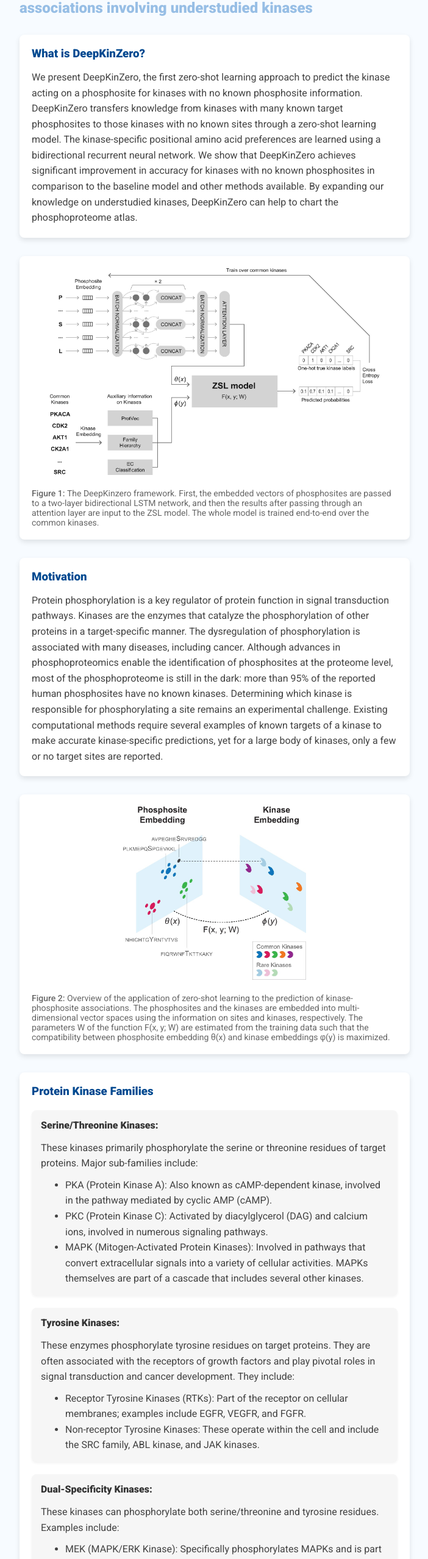
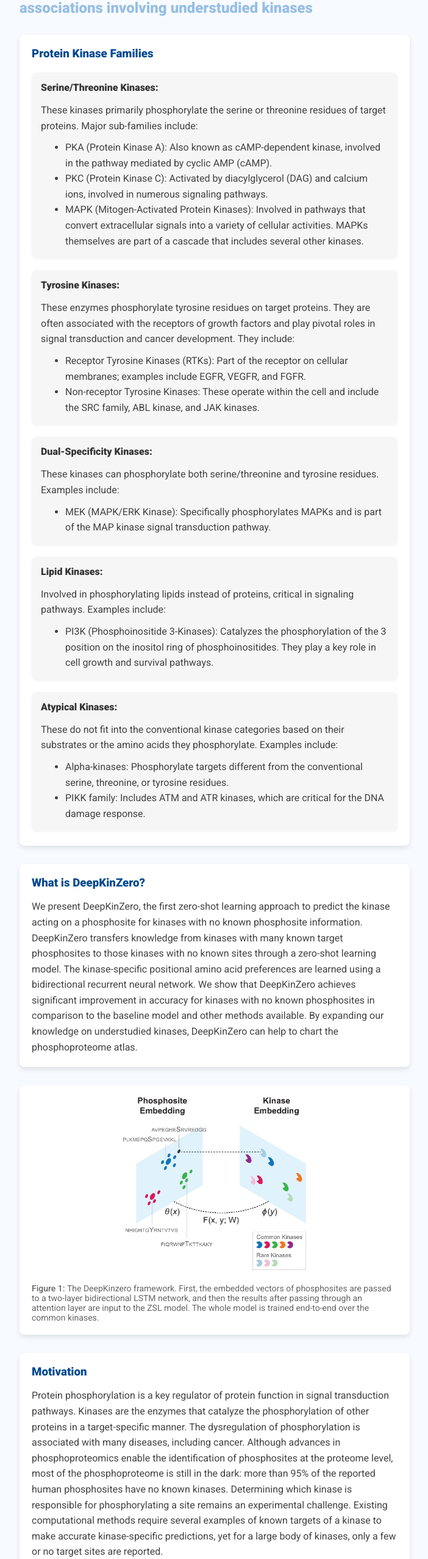
Before and after one commit to yesencan/ENS491-Project, a React (Create React App) app in the folder client/: page /about in a window 1280 px wide. Shown: the part 129-2686 px from the top of the page at 61% size, without its empty margins (288-990 px from the left). Built offline with nearby package versions, Linux system fonts and the light colour scheme; a web font is replaced by a local one.

Commit message:
Add about team

```diff
--- a/client/src/pages/About.jsx
+++ b/client/src/pages/About.jsx
@@ -126,32 +126,6 @@ const AboutPage = () => {
       <ContentContainer>
         <Subtitle>Zero-shot learning for predicting kinase-phosphosite associations involving understudied kinases</Subtitle>
         <Section>
-          <SectionTitle>What is DeepKinZero?</SectionTitle>
-          <Paragraph>
-            We present DeepKinZero, the first zero-shot learning approach to predict the kinase acting on a phosphosite for kinases with no known phosphosite information. DeepKinZero transfers knowledge from kinases with many known target phosphosites to those kinases with no known sites through a zero-shot learning model. The kinase-specific positional amino acid preferences are learned using a bidirectional recurrent neural network. We show that DeepKinZero achieves significant improvement in accuracy for kinases with no known phosphosites in comparison to the baseline model and other methods available. By expanding our knowledge on understudied kinases, DeepKinZero can help to chart the phosphoproteome atlas.
-          </Paragraph>
-        </Section>
-        <ImageSection>
-          <Figure src={Figure1} alt="ZSL Model Architecture" width="90%" />
-          <FigureDescription>
-            <FigureLabel>Figure 1: </FigureLabel>
-            <FigureText>The DeepKinzero framework. First, the embedded vectors of phosphosites are passed to a two-layer bidirectional LSTM network, and then the results after passing through an attention layer are input to the ZSL model. The whole model is trained end-to-end over the common kinases.</FigureText>
-          </FigureDescription>
-        </ImageSection>
-        <Section>
-          <SectionTitle>Motivation</SectionTitle>
-          <Paragraph>
-            Protein phosphorylation is a key regulator of protein function in signal transduction pathways. Kinases are the enzymes that catalyze the phosphorylation of other proteins in a target-specific manner. The dysregulation of phosphorylation is associated with many diseases, including cancer. Although advances in phosphoproteomics enable the identification of phosphosites at the proteome level, most of the phosphoproteome is still in the dark: more than 95% of the reported human phosphosites have no known kinases. Determining which kinase is responsible for phosphorylating a site remains an experimental challenge. Existing computational methods require several examples of known targets of a kinase to make accurate kinase-specific predictions, yet for a large body of kinases, only a few or no target sites are reported.
-          </Paragraph>
-        </Section>
-        <ImageSection>
-          <Figure src={Figure2} alt="Phosphosite and Kinase Embedding" width="50%" />
-          <FigureDescription>
-            <FigureLabel>Figure 2: </FigureLabel>
-            <FigureText>Overview of the application of zero-shot learning to the prediction of kinase-phosphosite associations. The phosphosites and the kinases are embedded into multi-dimensional vector spaces using the information on sites and kinases, respectively. The parameters W of the function F(x, y; W) are estimated from the training data such that the compatibility between phosphosite embedding θ(x) and kinase embeddings φ(y) is maximized.</FigureText>
-          </FigureDescription>
-        </ImageSection>
-        <Section>
           <SectionTitle>Protein Kinase Families</SectionTitle>
           <KinaseSection>
             <strong>Serine/Threonine Kinases:</strong>
@@ -198,6 +172,42 @@ const AboutPage = () => {
             </Paragraph>
           </KinaseSection>
         </Section>
+        <Section>
+          <SectionTitle>What is DeepKinZero?</SectionTitle>
+          <Paragraph>
+            We present DeepKinZero, the first zero-shot learning approach to predict the kinase acting on a phosphosite for kinases with no known phosphosite information. DeepKinZero transfers knowledge from kinases with many known target phosphosites to those kinases with no known sites through a zero-shot learning model. The kinase-specific positional amino acid preferences are learned using a bidirectional recurrent neural network. We show that DeepKinZero achieves significant improvement in accuracy for kinases with no known phosphosites in comparison to the baseline model and other methods available. By expanding our knowledge on understudied kinases, DeepKinZero can help to chart the phosphoproteome atlas.
+          </Paragraph>
+        </Section>
+        <ImageSection>
+          <Figure src={Figure2} alt="Phosphosite and Kinase Embedding" width="50%" />
+          <FigureDescription>
+            <FigureLabel>Figure 1: </FigureLabel>
+            <FigureText>The DeepKinzero framework. First, the embedded vectors of phosphosites are passed to a two-layer bidirectional LSTM network, and then the results after passing through an attention layer are input to the ZSL model. The whole model is trained end-to-end over the common kinases.</FigureText>
+          </FigureDescription>
+        </ImageSection>
+        <Section>
+          <SectionTitle>Motivation</SectionTitle>
+          <Paragraph>
+            Protein phosphorylation is a key regulator of protein function in signal transduction pathways. Kinases are the enzymes that catalyze the phosphorylation of other proteins in a target-specific manner. The dysregulation of phosphorylation is associated with many diseases, including cancer. Although advances in phosphoproteomics enable the identification of phosphosites at the proteome level, most of the phosphoproteome is still in the dark: more than 95% of the reported human phosphosites have no known kinases. Determining which kinase is responsible for phosphorylating a site remains an experimental challenge. Existing computational methods require several examples of known targets of a kinase to make accurate kinase-specific predictions, yet for a large body of kinases, only a few or no target sites are reported.
+          </Paragraph>
+        </Section>
+        <ImageSection>
+          <Figure src={Figure1} alt="ZSL Model Architecture" width="50%" />
+          <FigureDescription>
+            <FigureLabel>Figure 2: </FigureLabel>
+            <FigureText>Overview of the application of zero-shot learning to the prediction of kinase-phosphosite associations. The phosphosites and the kinases are embedded into multi-dimensional vector spaces using the information on sites and kinases, respectively. The parameters W of the function F(x, y; W) are estimated from the training data such that the compatibility between phosphosite embedding θ(x) and kinase embeddings φ(y) is maximized.</FigureText>
+          </FigureDescription>
+        </ImageSection>
+        <Section>
+          <SectionTitle>About Team</SectionTitle>
+          <Paragraph>
+          <li><strong>Öznur Taştan, Assoc. Prof.</strong>(<a href="mailto:oznur.tastan@sabanciuniv.edu">oznur.tastan@sabanciuniv.edu</a>)</li>
+          <li><strong>Ebrar Güler               </strong>(<a href="mailto:ebrarguler@sabanciuniv.edu">ebrarguler@sabanciuniv.edu</a>)</li>
+          <li><strong>Yunus Emre Şencan</strong> (<a href="mailto:yesencan@sabanciuniv.edu">yesencan@sabanciuniv.edu</a>)</li>
+          <li><strong>Yusuf Erkut Bayram</strong>(<a href="mailto:yusuferkut@sabanciuniv.edu">yusuferkut@sabanciuniv.edu</a>)</li>
+          <li><strong>Emir Balkan</strong>  (<a href="mailto:balkanemir@sabanciuniv.edu">balkanemir@sabanciuniv.edu</a>)</li>
+          </Paragraph>
+        </Section>
         <ButtonSection>
           <Button href="https://doi.org/10.1093/bioinformatics/btaa013" target="_blank">Read the DeepKinZero Paper</Button>
           <DOIInfo>DOI: 10.1093/bioinformatics/btaa013</DOIInfo>
```
